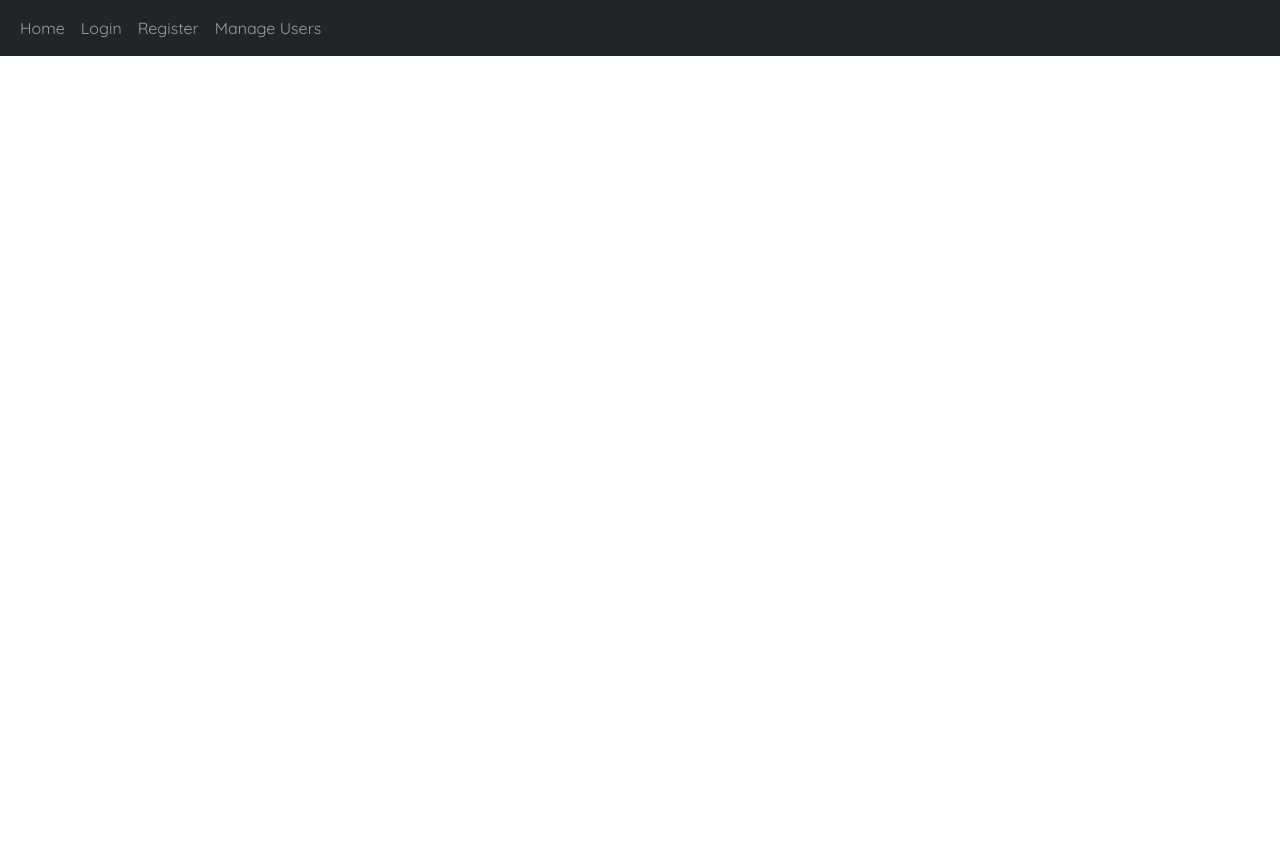
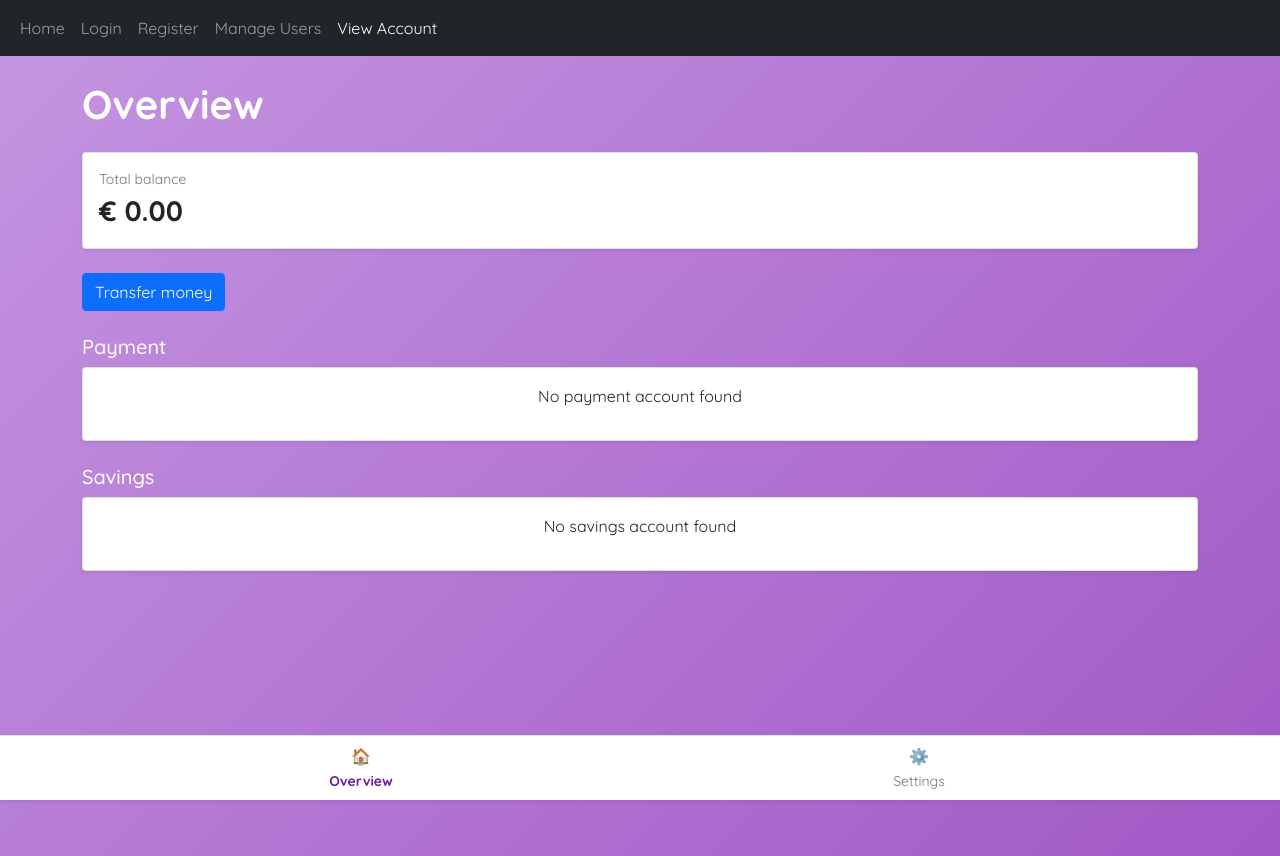
Before and after one commit to meryamdouirii/BankingSystemFrontend, a Vue app: page /view-account in a window 1280 px wide. Before the commit the page ends 800 px from the top, so only its background shows below. Built offline with nearby package versions, Linux system fonts and the light colour scheme; no server answers.

Commit message:
View account details
customer: View account details; IBAN numbers, funds, customer info

```diff
--- a/src/components/Navigation.vue
+++ b/src/components/Navigation.vue
@@ -24,6 +24,10 @@
             Manage Users
             </router-link>
         </li>
+        <li class="nav-item">
+          <router-link to="/view-account" class="nav-link" active-class="active"
+            >View Account</router-link >
+        </li>
       </ul>
     </div>
   </nav>
--- /dev/null
+++ b/src/components/customer/ViewAccount.vue
@@ -0,0 +1,121 @@
+<template>
+  <div class="container-fluid account-bg pb-5">
+    <div class="container py-4">
+      <h1 class="text-white fw-semibold mb-4">Overview</h1>
+      <div class="card shadow-sm rounded-4 p-3 mb-4 bg-white">
+      <div class="text-muted small">Total balance</div>
+      <div class="fs-3 fw-bold">€ {{ combinedBalance.toFixed(2) }}</div>
+  </div>
+
+      <!-- Action buttons -->
+      <div class=" justify-content-between gap-2 mb-4">
+        <button class="btn btn-primary flex-fill">Transfer money</button>
+      </div>
+
+      <!-- Payment account -->
+      <div class="mb-4" v-if="checkingAccount">
+        <h5 class="text-white">Payment</h5>
+        <div class="card shadow-sm rounded-4 p-3">
+          <h6 class="text-primary">Centjesbank Checking Account</h6>
+          <div class="text-muted small">Name: {{ customer.firstName }} {{ customer.lastName }}</div>
+          <div class="text-muted small">IBAN: <span class="text-monospace">{{ checkingAccount.iban }}</span></div>
+          <div class="fs-4 fw-bold mt-2">€ {{ checkingAccount.balance.toFixed(2) }}</div>
+        </div>
+      </div>
+      <div v-else class="mb-4">
+        <h5 class="text-white">Payment</h5>
+        <div class="card shadow-sm rounded-4 p-3 text-center">
+          <p>No payment account found</p>
+          <!-- <button class="btn btn-primary">Open account</button> -->
+        </div>
+      </div>
+
+      <!-- Savings -->
+      <div class="mb-5" v-if="savingsAccount">
+        <h5 class="text-white">Savings</h5>
+        <div class="card shadow-sm rounded-4 p-3">
+          <h6 class="text-primary">Centjesbank Savings</h6>
+          <div class="text-muted small">Name: {{ customer.firstName }} {{ customer.lastName }}</div>
+          <div class="text-muted small">IBAN: <span class="text-monospace">{{ savingsAccount.iban }}</span></div>
+          <div class="fs-4 fw-bold mt-2">€ {{ savingsAccount.balance.toFixed(2) }}</div>
+        </div>
+      </div>
+      <div v-else class="mb-5">
+        <h5 class="text-white">Savings</h5>
+        <div class="card shadow-sm rounded-4 p-3 text-center">
+          <p>No savings account found</p>
+          <!-- <button class="btn btn-primary">Open account</button> -->
+        </div>
+      </div>
+    </div>
+
+    <!-- Bottom Navigation -->
+    <nav class="navbar fixed-bottom bg-white border-top shadow-sm">
+      <div class="container d-flex justify-content-around text-center">
+        <div class="nav-item active">
+          <div>🏠</div>
+          <small>Overview</small>
+        </div>
+        <div class="nav-item">
+          <div>⚙️</div>
+          <small>Settings</small>
+        </div>
+      </div>
+    </nav>
+  </div>
+</template>
+
+<script setup>
+import { ref, onMounted, computed } from 'vue';
+import axios from '../../axios-auth';
+import { useRoute } from 'vue-router';
+
+const route = useRoute();
+const customer = ref({});
+const checkingAccount = ref(null);
+const savingsAccount = ref(null);
+const loading = ref(true);
+const error = ref(null);
+
+const fetchUserData = async () => {
+  try {
+    loading.value = true;
+    const response = await axios.get(`users/${route.params.id || 1}`);
+    customer.value = response.data;
+
+    // Filter accounts by type
+    checkingAccount.value = response.data.accounts.find(acc => acc.type === 'CHECKING');
+    savingsAccount.value = response.data.accounts.find(acc => acc.type === 'SAVINGS');
+
+  } catch (err) {
+    error.value = "Could not load account information";
+    console.error(err);
+  } finally {
+    loading.value = false;
+  }
+};
+
+const combinedBalance = computed(() => {
+  if (!customer.value.accounts) return 0;
+  return customer.value.accounts.reduce((total, account) => total + account.balance, 0);
+});
+
+onMounted(fetchUserData);
+</script>
+
+<style scoped>
+.account-bg {
+  background: linear-gradient(135deg, #c494e1 0%, #a259c6 100%);
+  min-height: 100vh;
+}
+
+.navbar .nav-item {
+  flex: 1;
+  color: #777;
+}
+
+.navbar .nav-item.active {
+  color: #6c1e9c;
+  font-weight: 600;
+}
+</style>
--- a/src/router/index.js
+++ b/src/router/index.js
@@ -4,11 +4,13 @@ import Home from "../components/Home.vue";
 import Login from "../components/Login.vue";
 import Register from "../components/Register.vue";
 import ManageUsers from "../components/employee/ManageUsers.vue";
+import ViewAccount from "@/components/customer/ViewAccount.vue";
 const routes = [
   { path: "/", component: Home },
   { path: "/manage-users",component: ManageUsers},
   { path: "/login", component: Login },
   { path: "/register", component: Register },
+  { path: "/view-account", component: ViewAccount },
 ];
 
 const router = createRouter({
```
